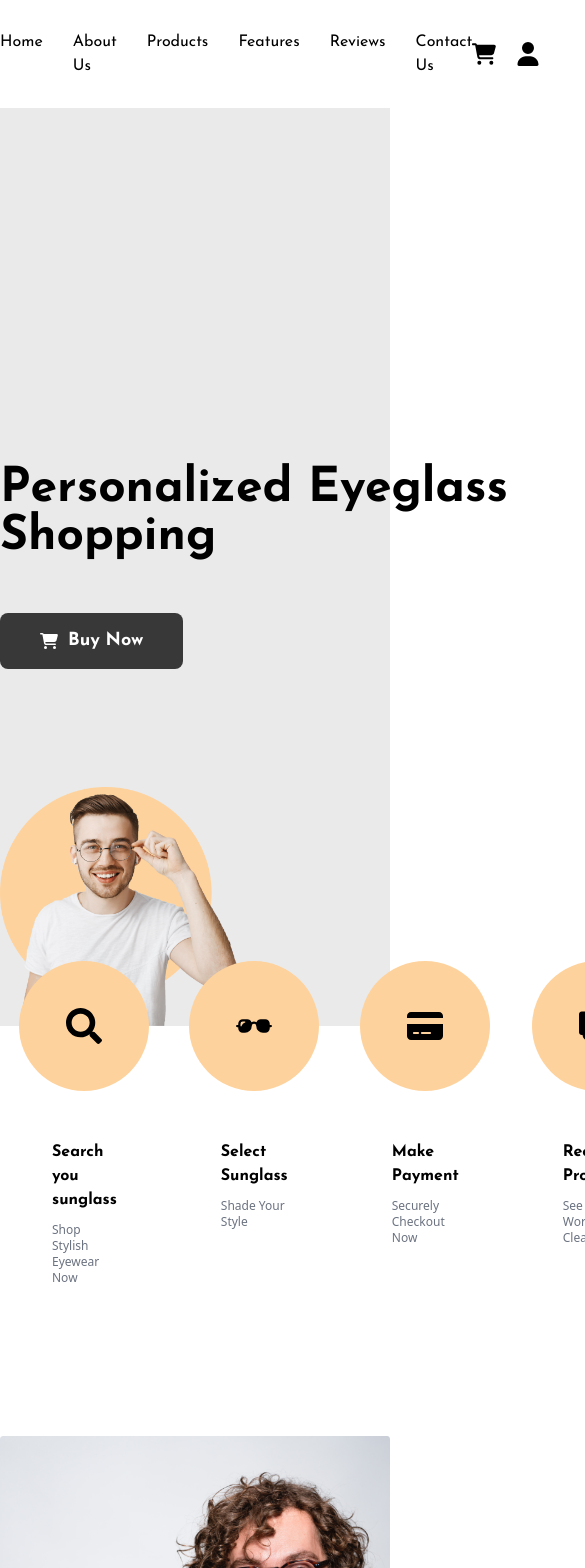
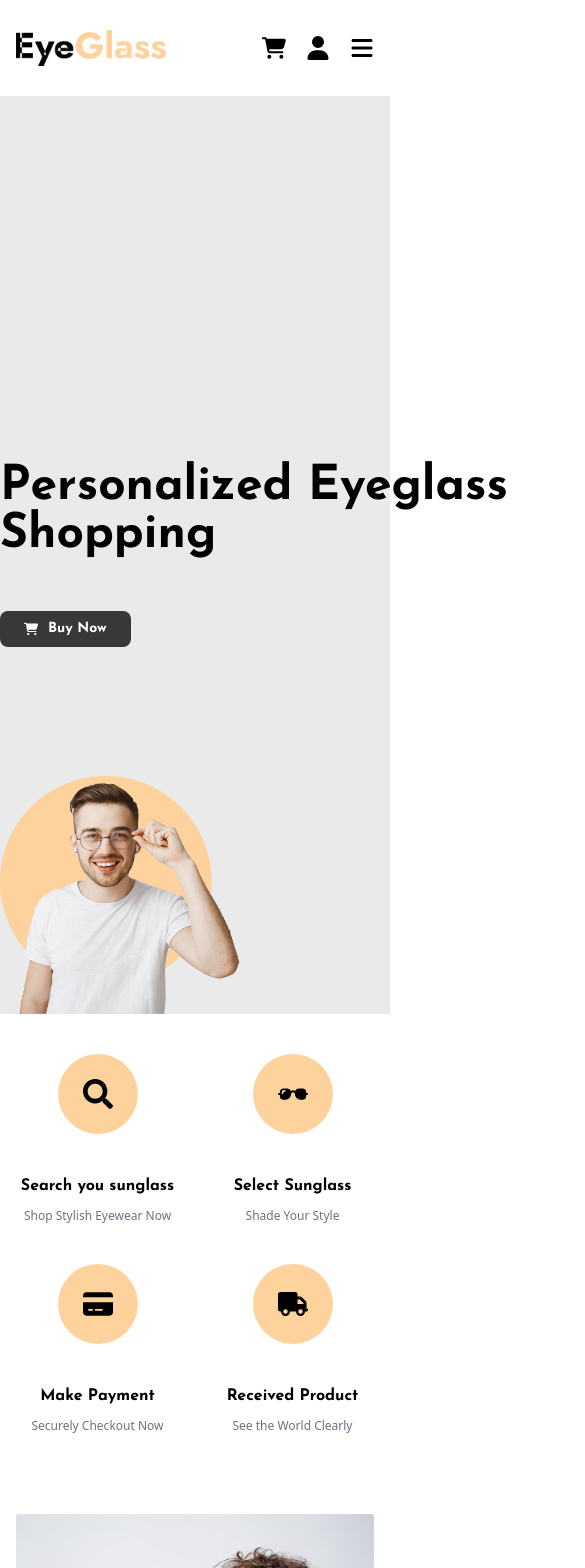
Before and after one commit to devRezaulKarim/md-rezaul-karim-Landing-Page--Challenge, a React (Vite) app: page / in a window 390 px wide. Shown: the top 1568 px of the page, 585 px wide, since content can reach past the window. Built offline with nearby package versions, Linux system fonts and the light colour scheme.

Commit message:
Added responsiveness to all section except banner

```diff
--- a/src/components/Button.jsx
+++ b/src/components/Button.jsx
@@ -4,7 +4,7 @@ import { FaCartShopping } from "react-icons/fa6";
 const Button = ({ icon, children }) => {
   return (
     <button
-      className={`font-josefin bg-dark-gray px-10 py-[14px] rounded-lg text-white text-lg font-bold ${
+      className={`font-josefin bg-dark-gray  px-6 md:px-10 py-2 md:py-[14px] rounded-lg text-white text-sm md:text-xl lg:text-lg font-bold ${
         icon && "flex items-center gap-[10px]"
       }`}
     >
--- a/src/components/BuyEasyStep.jsx
+++ b/src/components/BuyEasyStep.jsx
@@ -26,17 +26,21 @@ const BuyEasyStep = () => {
     },
   ];
   return (
-    <div className="max-w-[1321px] mx-auto flex justify-between pb-[150px]">
+    <div className="max-w-[1321px] mx-auto grid grid-cols-2 lg:grid-cols-4 pb-20 md:pb-[150px]">
       {buyingSteps.map((step, i) => (
         <div
-          className="flex flex-col items-center pt-[114px] px-[52px] relative"
+          className="flex flex-col items-center pt-20 md:pt-[114px] md:px-[52px] relative"
           key={i}
         >
-          <div className=" bg-[#fed29c] w-[130px] aspect-square rounded-full grid place-items-center text-4xl absolute top-0 -translate-y-1/2">
+          <div className=" bg-[#fed29c] w-20 md:w-[130px] aspect-square rounded-full grid place-items-center text-3xl md:text-4xl lg:absolute top-0 -translate-y-1/2">
             {step.icon}
           </div>
-          <h5 className="font-bold font-josefin mb-[10px]">{step.title}</h5>
-          <p className="text-xs text-gray-500">{step.text}</p>
+          <h5 className="font-bold font-josefin mb-[10px] md:text-2xl lg:text-base">
+            {step.title}
+          </h5>
+          <p className="text-xs md:text-lg lg:text-xs text-gray-500 ">
+            {step.text}
+          </p>
         </div>
       ))}
     </div>
--- a/src/components/Experience.jsx
+++ b/src/components/Experience.jsx
@@ -4,11 +4,11 @@ const Experience = () => {
   return (
     <div
       style={{ backgroundImage: `url(${experience})` }}
-      className="bg-[#fed29c] bg-contain bg-right bg-no-repeat lg:h-[316px] xl:h-[616px]"
+      className="bg-[#fed29c] bg-contain lg:bg-right  bg-no-repeat h-[800px] md:h-[1000px] lg:h-[316px] xl:h-[616px] px-4 lg:px-0"
     >
-      <div className="max-w-[1321px] mx-auto flex items-center h-full">
-        <div className="w-[500px]">
-          <h3 className="text-4xl leading-10 font-bold font-josefin">
+      <div className="max-w-[1321px] mx-auto flex items-end lg:items-center h-full pb-12 md:pb-8 lg:pb-0">
+        <div className="w-[500px] md:mx-auto lg:mx-0">
+          <h3 className="text-2xl md:text-4xl leading-10 font-bold font-josefin">
             Experience clear vision with OptiChroma Vision Frames
           </h3>
           <p className="mt-5 mb-10 leading-8 font-josefin text-lg">
--- a/src/components/Footer.jsx
+++ b/src/components/Footer.jsx
@@ -52,20 +52,23 @@ const Footer = () => {
   };
 
   return (
-    <footer className="max-w-[1321px] mx-auto font-josefin">
-      <div className="grid grid-cols-1 lg:grid-cols-5 py-10 px-4 lg:px-0">
-        <div className="col-span-2 lg:pr-10 ">
+    <footer>
+      <div className="max-w-[1321px] mx-auto font-josefin">
+        <div className="grid grid-cols-1 md:grid-cols-3 lg:grid-cols-5 py-10 px-4 lg:px-0">
+          <div className="col-span-2 md:col-span-3 lg:col-span-2 lg:pr-10 md:flex lg:block items-center justify-between">
+            <div>
               <Link
                 href={"/"}
                 className="cursor-pointer text-3xl lg:text-4xl font-black"
               >
                 <img src={logo} alt="Eye glass logo" />
               </Link>
-          <p className="my-7 leading-7">
-            Latin literature from 45 BC, making it over 2000 <br /> years old.
-            Richard McClintock, a Latin professor at <br /> Hampde
+              <p className="my-7 leading-7 md:max-w-[500px] lg:max-w-[400px] text-lg md:text-2xl lg:text-lg">
+                Latin literature from 45 BC, making it over 2000 years old.
+                Richard McClintock, a Latin professor at Hampde
               </p>
-          <ul className="flex gap-4">
+            </div>
+            <ul className="flex md:flex-col lg:flex-row gap-4">
               {socialLinks.map((link, i) => (
                 <li key={i}>
                   <Link
@@ -85,8 +88,17 @@ const Footer = () => {
 
           <FooterLinks links={communityLinks} />
         </div>
-      <div className="border-t py-5 text-gray-500">
-        <p>eShop © 2024 all rights reserved.</p>
+      </div>
+      <div className="border-t border-[#fed29c] py-[30px] text-gray-500">
+        <div className="max-w-[1321px] mx-auto font-josefin md:flex justify-between px-4 lg:px-0">
+          <p className="md:text-lg">
+            Copyright © 2023 All rights reserved by Eyeglass
+          </p>
+          <p className="flex gap-[30px] mt-4 md:mt-0 md:text-lg">
+            <Link to={"#"}>Privacy Policy</Link>
+            <Link to={"#"}>Terms of service</Link>
+          </p>
+        </div>
       </div>
     </footer>
   );
--- a/src/components/FooterLinks.jsx
+++ b/src/components/FooterLinks.jsx
@@ -6,11 +6,11 @@ const FooterLinks = ({ links }) => {
   const { title, footerLinks } = links;
   return (
     <div className="pt-2 mt-8 lg:mt-0">
-      <h3 className="text-base lg:text-xl font-bold">{title}</h3>
+      <h3 className="text-base md:text-2xl lg:text-xl font-bold">{title}</h3>
       <ul className="mt-4 space-y-4">
         {footerLinks.map((link) => (
           <li key={link.name}>
-            <Link className="text-sm lg:text-base" href={link.url}>
+            <Link className="text-sm md:text-lg lg:text-base" href={link.url}>
               {link.name}
             </Link>
           </li>
--- /dev/null
+++ b/src/components/MobileMenu.jsx
@@ -0,0 +1,30 @@
+/* eslint-disable react/prop-types */
+import { NavLink } from "react-router-dom";
+
+const MobileMenu = ({ setIsMobileMenuOpen }) => {
+  const navigationLinksName = [
+    "Home",
+    "About Us",
+    "Products",
+    "Features",
+    "Reviews",
+    "Contact Us",
+  ];
+  return (
+    <ul className="text-center font-josefin pb-4 divide-y">
+      {navigationLinksName.map((navLink) => (
+        <li className="md:text-2xl " key={navLink}>
+          <NavLink
+            onClick={() => setIsMobileMenuOpen(false)}
+            className={" block py-[10px]"}
+            to={`/${navLink.replace(" ", "").toLowerCase()}`}
+          >
+            {navLink}
+          </NavLink>
+        </li>
+      ))}
+    </ul>
+  );
+};
+
+export default MobileMenu;
--- a/src/components/Navbar.jsx
+++ b/src/components/Navbar.jsx
@@ -1,9 +1,11 @@
 import { NavLink } from "react-router-dom";
 import logo from "../assets/Logo.png";
-import { FaCartShopping } from "react-icons/fa6";
-import { FaUser } from "react-icons/fa6";
+import { FaCartShopping, FaUser, FaXmark, FaBars } from "react-icons/fa6";
+import { useState } from "react";
+import MobileMenu from "./MobileMenu";
 
 const Navbar = () => {
+  const [isMobileMenuOpen, setIsMobileMenuOpen] = useState(false);
   const navigationLinksName = [
     "Home",
     "About Us",
@@ -13,11 +15,12 @@ const Navbar = () => {
     "Contact Us",
   ];
   return (
-    <nav className="container mx-auto flex items-center justify-between py-[30px]">
+    <nav className="container mx-auto ">
+      <div className="flex items-center justify-between py-[30px] px-4 lg:px-0">
         <div>
-        <img src={logo} alt=" Eye Glass logo" />
+          <img width={150} src={logo} alt=" Eye Glass logo" />
         </div>
-      <ul className="flex gap-[30px] font-josefin">
+        <ul className="hidden lg:flex gap-[30px] font-josefin  ">
           {navigationLinksName.map((navLink) => (
             <li key={navLink}>
               <NavLink to={`/${navLink.replace(" ", "").toLowerCase()}`}>
@@ -33,6 +36,20 @@ const Navbar = () => {
           <NavLink to={"/login"}>
             <FaUser />
           </NavLink>
+          <button
+            onClick={() => setIsMobileMenuOpen(!isMobileMenuOpen)}
+            className="lg:hidden"
+          >
+            {isMobileMenuOpen ? <FaXmark /> : <FaBars />}
+          </button>
+        </div>
+      </div>
+      <div
+        className={`${
+          isMobileMenuOpen ? "h-[265px]" : "h-0"
+        } duration-200 lg:hidden overflow-hidden`}
+      >
+        <MobileMenu setIsMobileMenuOpen={setIsMobileMenuOpen} />
       </div>
     </nav>
   );
--- a/src/components/Products.jsx
+++ b/src/components/Products.jsx
@@ -58,18 +58,18 @@ const Products = () => {
   ];
 
   return (
-    <div className="max-w-[1321px] mx-auto py-[150px] font-josefin ">
+    <div className="max-w-[1321px] mx-auto py-[150px] font-josefin px-4">
       <h1 className="text-4xl font-bold mb-5">Our Products</h1>
 
-      <div className="flex justify-between items-center mb-20">
+      <div className="md:flex justify-between items-center mb-20">
         <p className="lg:w-[445px] text-xl text-gray-600">
           Experience crystal clear vision and elevated style with our premium
           collection of eyeglasses.
         </p>
-        <div className="flex items-center">
+        <div className="flex items-center mt-8 md:mt-0">
           {productCategories.map((cat) => (
             <button
-              className={`rounded border px-5 py-1 duration 200 ${
+              className={`rounded border px-5 py-1 duration 200 whitespace-nowrap ${
                 selectedCategory === cat ? "border-black" : "border-transparent"
               }`}
               key={cat}
--- a/src/components/TypeCard.jsx
+++ b/src/components/TypeCard.jsx
@@ -3,11 +3,11 @@ import Button from "./Button";
 /* eslint-disable react/prop-types */
 const TypeCard = ({ type: { image, title, text } }) => {
   return (
-    <div className="relative  font-josefin ">
+    <div className="relative  font-josefin md:w-fit md:mx-auto lg:w-auto lg:mx-0">
       <img src={image} alt="" />
-      <div className="bg-white rounded-lg absolute bottom-10 py-5 lg:py-8 w-4/5 left-1/2 -translate-x-1/2 flex flex-col items-center gap-[15px]">
-        <h4 className="font-bold text-lg">{title}</h4>
-        <p className="text-xs">{text}</p>
+      <div className="bg-white rounded-lg absolute bottom-10 py-5 lg:py-8 w-4/5 left-1/2 -translate-x-1/2 flex flex-col items-center gap-2 md:gap-[15px] ">
+        <h4 className="font-bold text-lg md:text-2xl">{title}</h4>
+        <p className="text-xs md:text-lg ">{text}</p>
         <Button>Buy Now</Button>
       </div>
     </div>
--- a/src/components/Types.jsx
+++ b/src/components/Types.jsx
@@ -29,7 +29,7 @@ const Types = () => {
     },
   ];
   return (
-    <div className="max-w-[1321px] mx-auto pb-[150px] lg:flex gap-[35px]">
+    <div className="max-w-[1321px] mx-auto pb-20 md:pb-[150px] lg:flex gap-[35px] px-4 lg:px-0">
       <div className="flex flex-col gap-[35px]">
         {glassTypesForLeft.map((type) => (
           <TypeCard key={type.title} type={type} />
```
Lines whose indentation alone changed are shown as unchanged.
